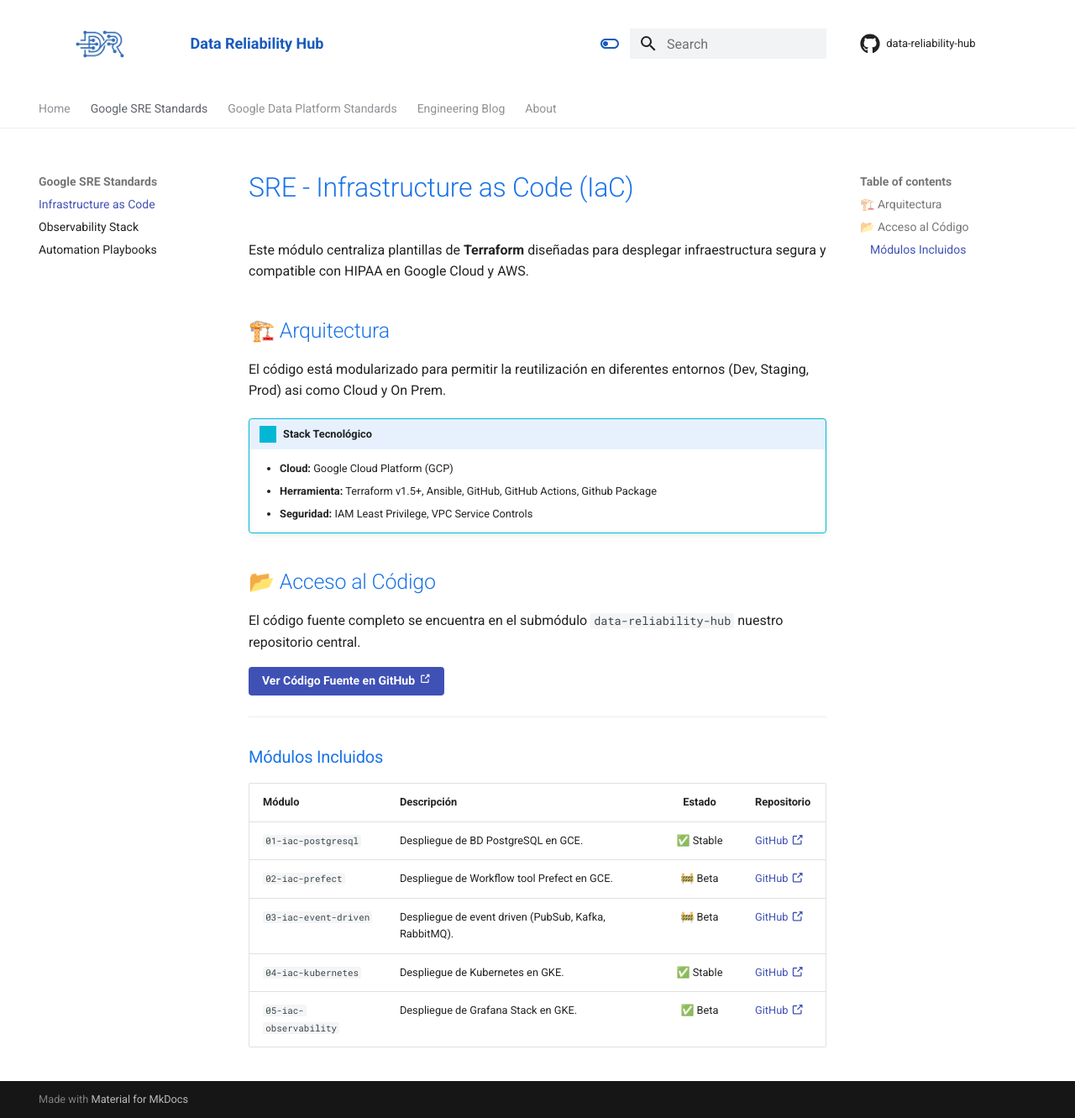
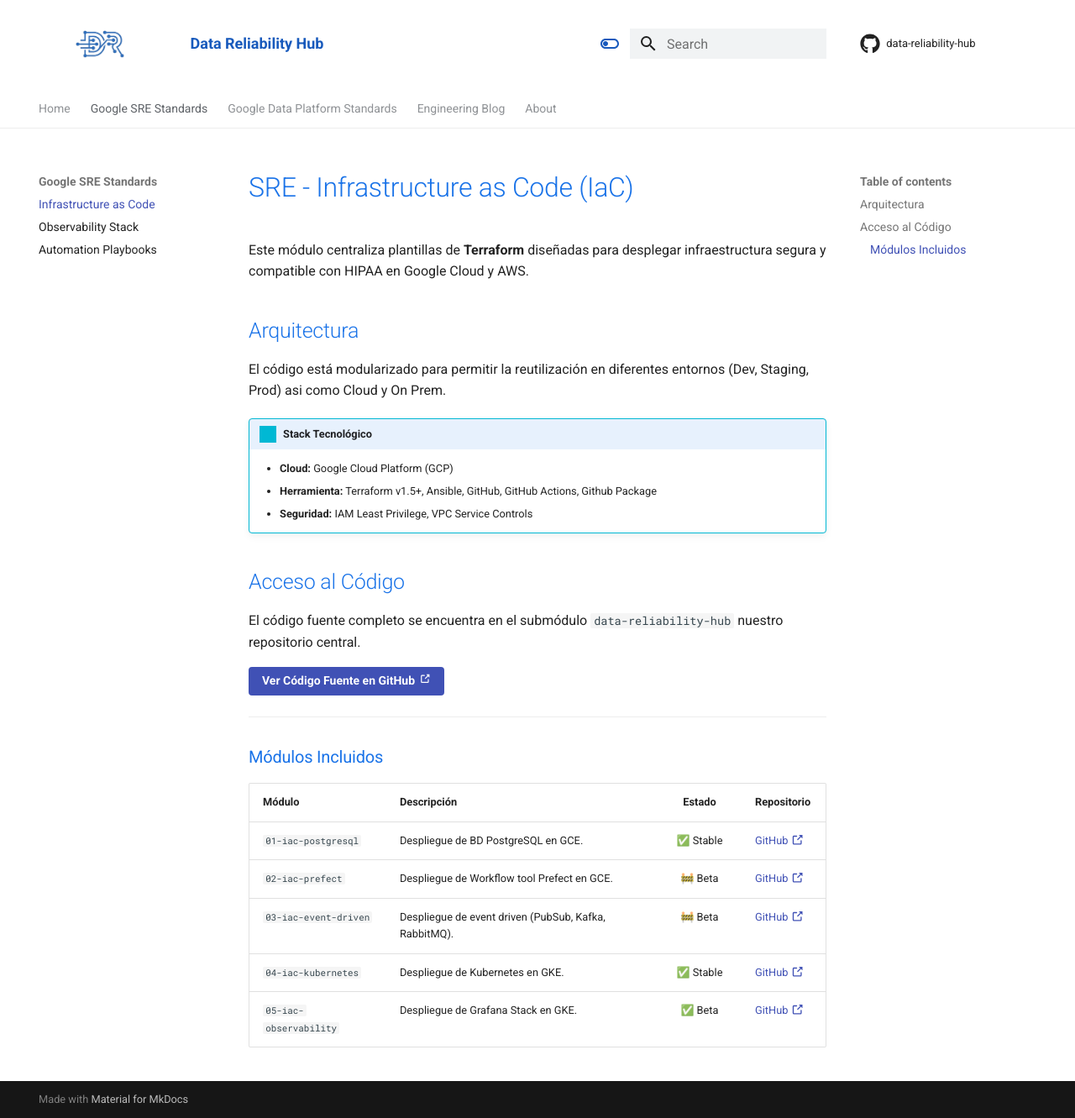
Before and after one commit to mcatalangt/data-reliability-hub, an MkDocs documentation site: the page built from docs/modules/sre/iac.md, in a window 1280 px wide and 1331 px high. Shown: the whole window at 84% size. Built offline with MkDocs 1.6.1 and Material for MkDocs 9.7.7, drawn with Linux system fonts in a browser that asks for light colours; comment, search, counter and statistics services are not loaded.

```diff
--- a/docs/modules/sre/iac.md
+++ b/docs/modules/sre/iac.md
@@ -2,7 +2,7 @@
 
 Este módulo centraliza plantillas de **Terraform** diseñadas para desplegar infraestructura segura y compatible con HIPAA en Google Cloud y AWS.
 
-## 🏗️ Arquitectura
+## Arquitectura
 El código está modularizado para permitir la reutilización en diferentes entornos (Dev, Staging, Prod) asi como Cloud y On Prem.
 
 !!! info "Stack Tecnológico"
@@ -10,7 +10,7 @@
     * **Herramienta:** Terraform v1.5+, Ansible, GitHub, GitHub Actions, Github Package
     * **Seguridad:** IAM Least Privilege, VPC Service Controls
 
-## 📂 Acceso al Código
+## Acceso al Código
 
 El código fuente completo se encuentra en el submódulo `data-reliability-hub` nuestro repositorio central.
 
```
